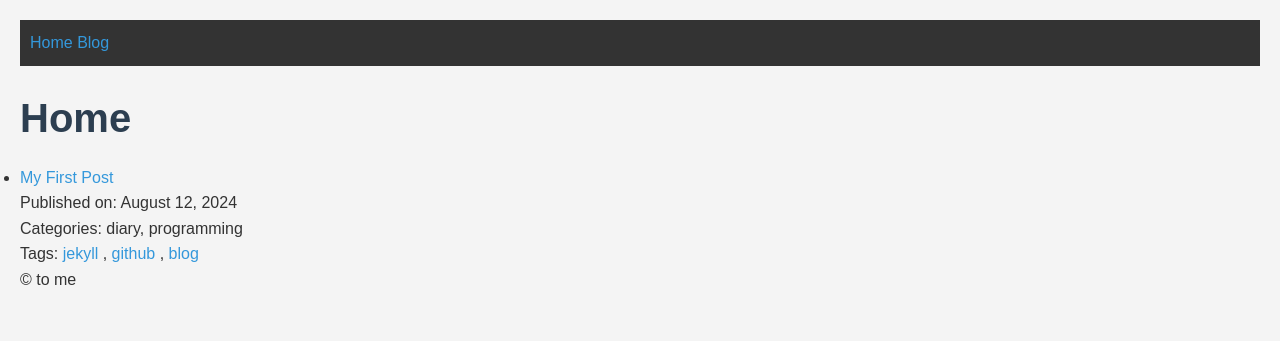
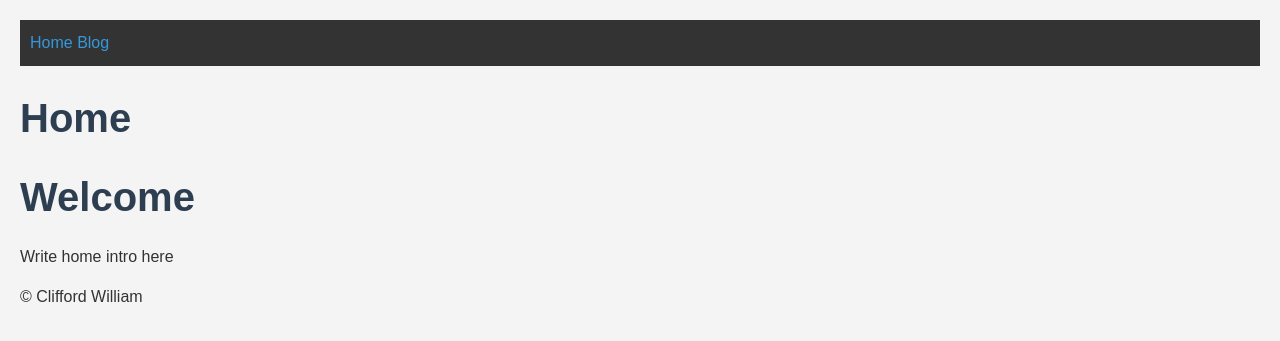
Before and after one commit to cliffordwilliam/my_archive, a Jekyll site: the page built from index.md, in a window 1280 px wide. Shown: the top 341 px of the page. Built offline with Jekyll 4.4.1, drawn with Linux system fonts in a browser that asks for light colours.

Commit message:
adds blog page

```diff
--- a/_config.yml
+++ b/_config.yml
@@ -14,3 +14,4 @@ defaults:
 domain: "cliffordwilliam.github.io"       # if you want to force HTTPS, specify the domain without the http at the start, e.g. example.com
 url: "https://cliffordwilliam.github.io"  # the base hostname and protocol for your site, e.g. http://example.com
 baseurl: "/my_archive"      # place folder name if the site is served in a subfolder
+excerpt_separator: "<!--more-->"
--- a/_layouts/default.html
+++ b/_layouts/default.html
@@ -7,15 +7,15 @@
   </head>
   <body>
     <nav>
-      <a href="/">Home</a>
-      <a href="/blog/">Blog</a>
+      <a href="{{ '/' | relative_url }}">Home</a>
+      <a href="{{ '/blog/' | relative_url }}">Blog</a>
     </nav>
     <h1>{{ page.title }}</h1>
     <section>
       {{ content }}
     </section>
     <footer>
-      &copy; to me
+      &copy; Clifford William
     </footer>
   </body>
 </html>
--- a/index.md
+++ b/index.md
@@ -2,16 +2,6 @@
 title: "Home"
 ---
 
-<ul>
-  {% for post in site.posts %}
-    <li>
-      <a href="{{ post.url | relative_url }}">{{ post.title }}</a>
-      <br>
-      Published on: {{ post.date | date: "%B %d, %Y" }}
-      <br>
-      Categories: {{ post.categories | join: ", " }}
-      <br>
-      Tags: {% for tag in post.tags %} <a href="/tag/{{ tag }}">{{ tag }}</a> {% unless forloop.last %}, {% endunless %} {% endfor %}
-    </li>
-  {% endfor %}
-</ul>
+# Welcome
+
+Write home intro here
```
Also changed, not shown: blog.md (added, +22 -0 lines), my_first_page.md (deleted, +0 -5 lines).
